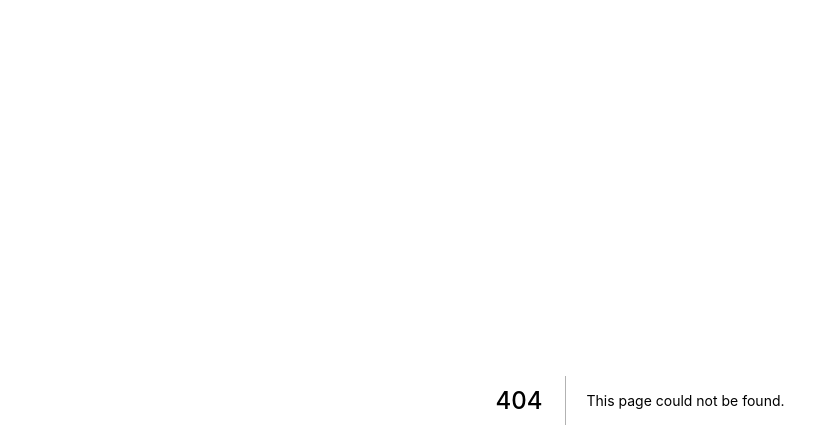
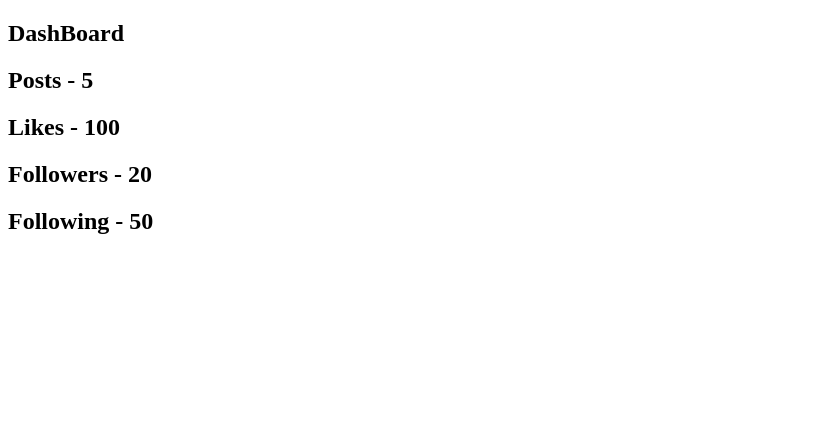
Before and after one commit to Panyue-genkiyo/nextjs-learning, a Next.js app in the folder next-pre-rendering/: page /dashboard-swr in a window 1280 px wide. Before the commit this address had no page. Shown: the top 448 px of the page, without its empty margins (0-839 px from the left). Built offline with nearby package versions, Linux system fonts and the light colour scheme; data requests are answered from the project's data file.

Commit message:
CSR使用swr库(useSWR)抓取数据

```diff
--- /dev/null
+++ b/next-pre-rendering/pages/dashboard-swr.js
@@ -0,0 +1,29 @@
+import React from 'react';
+import useSWR from 'swr';
+
+const fetcher = async () => {
+    const response = await fetch('http://localhost:4000/dashboard');
+    return await response.json();
+}
+
+//使用swr在client side抓取data
+const DashboardSWR = () => {
+
+     const { data: dashBoardData, error } = useSWR('dashboard', fetcher);
+
+     if(error) return <div>failed to load, error:{error.message}</div>
+
+     if(!dashBoardData) return <div>loading...</div>
+
+    return (
+        <div>
+            <h2>DashBoard</h2>
+            <h2>Posts - {dashBoardData.posts}</h2>
+            <h2>Likes - {dashBoardData.likes}</h2>
+            <h2>Followers - {dashBoardData.followers}</h2>
+            <h2>Following - {dashBoardData.following}</h2>
+        </div>
+    );
+};
+
+export default DashboardSWR;
```
